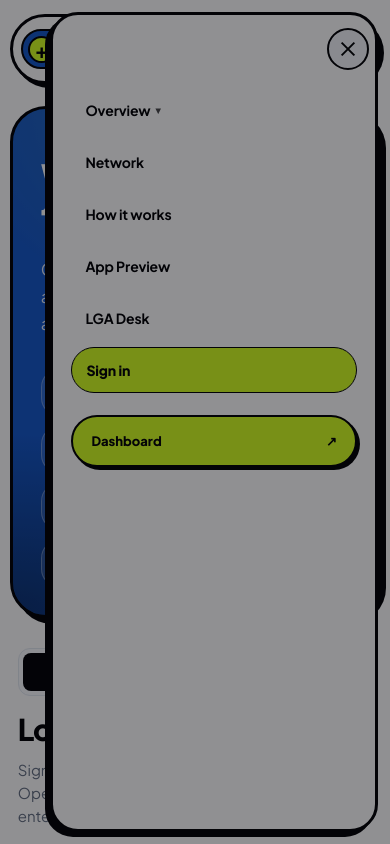
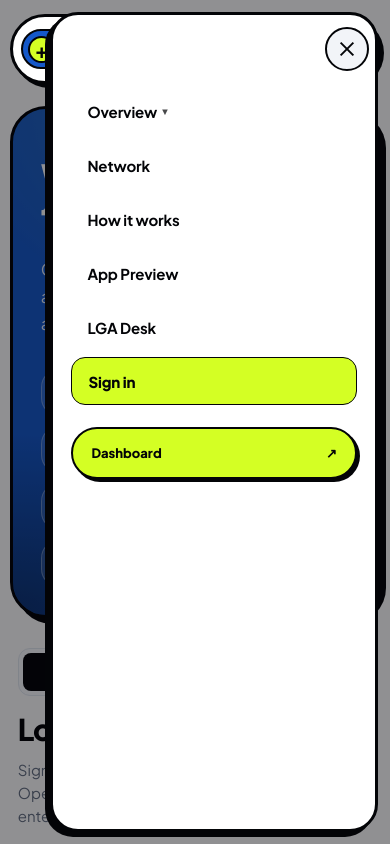
Before and after one commit to manofval0r/Supplai, a Next.js app in the folder apps/web/: page /login in a window 390 px wide. Both pictures are taken after a click on the button 348 px from the left and 49 px from the top of the page. Shown: the top 844 px of the page. Built offline with nearby package versions, Linux system fonts and the light colour scheme.

Commit message:
fix(web): fix mobile nav backdrop stacking context and upgrade mobile responsiveness

```diff
--- a/apps/web/components/landing/Navbar.tsx
+++ b/apps/web/components/landing/Navbar.tsx
@@ -162,6 +162,15 @@ export default function Navbar() {
     return () => window.removeEventListener('keydown', handleKeyDown);
   }, [menuOpen, megaOpen]);
 
+  useEffect(() => {
+    if (!menuOpen) return;
+    const prevOverflow = document.body.style.overflow;
+    document.body.style.overflow = 'hidden';
+    return () => {
+      document.body.style.overflow = prevOverflow;
+    };
+  }, [menuOpen]);
+
   const scheduleMegaClose = () => {
     if (megaTimerRef.current) clearTimeout(megaTimerRef.current);
     megaTimerRef.current = setTimeout(() => setMegaOpen(false), 140);
@@ -175,6 +184,15 @@ export default function Navbar() {
 
   return (
     <>
+      {menuOpen && (
+        <button
+          aria-label="Close navigation"
+          className={styles.navBackdrop}
+          onClick={() => setMenuOpen(false)}
+          type="button"
+        />
+      )}
+
       <div
         className={styles.navbarFrame}
         onMouseLeave={() => {
@@ -395,15 +413,6 @@ export default function Navbar() {
           </div>
         )}
       </div>
-
-      {menuOpen && (
-        <button
-          aria-label="Close navigation"
-          className={styles.navBackdrop}
-          onClick={() => setMenuOpen(false)}
-          type="button"
-        />
-      )}
     </>
   );
 }
--- a/apps/web/components/landing/landing.module.css
+++ b/apps/web/components/landing/landing.module.css
@@ -38,7 +38,7 @@
 
 .navbarFrame {
   position: sticky;
-  z-index: 30;
+  z-index: 60;
   top: max(12px, env(safe-area-inset-top));
   width: min(95%, 1440px);
   margin: 14px auto 0;
@@ -1194,6 +1194,9 @@
     border-radius: 28px;
     background: var(--paper);
     box-shadow: -5px 5px 0 var(--ink);
+    overflow-y: auto;
+    overscroll-behavior: contain;
+    pointer-events: none;
     transform: translateX(calc(100% + 24px));
     visibility: hidden;
     transition:
@@ -1206,15 +1209,19 @@
   }
 
   .navigation.navigationOpen {
+    pointer-events: auto;
     transform: translateX(0);
     visibility: visible;
   }
 
   .navLink {
     height: auto;
-    min-height: 46px;
-    padding: 10px 14px;
-    font-size: 14px;
+    width: 100%;
+    min-height: 48px;
+    justify-content: flex-start;
+    padding: 12px 16px;
+    border-radius: 14px;
+    font-size: 15px;
   }
 
   .navLinkCurrent {
@@ -1238,8 +1245,8 @@
     position: relative;
     z-index: 52;
     display: flex;
-    width: 42px;
-    height: 42px;
+    width: 44px;
+    height: 44px;
     justify-self: end;
     background: #f2f4f8;
   }
@@ -1342,7 +1349,6 @@
 
 @media (max-width: 360px) {
   .navbar {
-    width: 95%;
     gap: 5px;
     padding: 5px;
   }
@@ -1361,8 +1367,8 @@
   }
 
   .navToggle {
-    width: 38px;
-    height: 38px;
+    width: 44px;
+    height: 44px;
   }
 }
 
```
